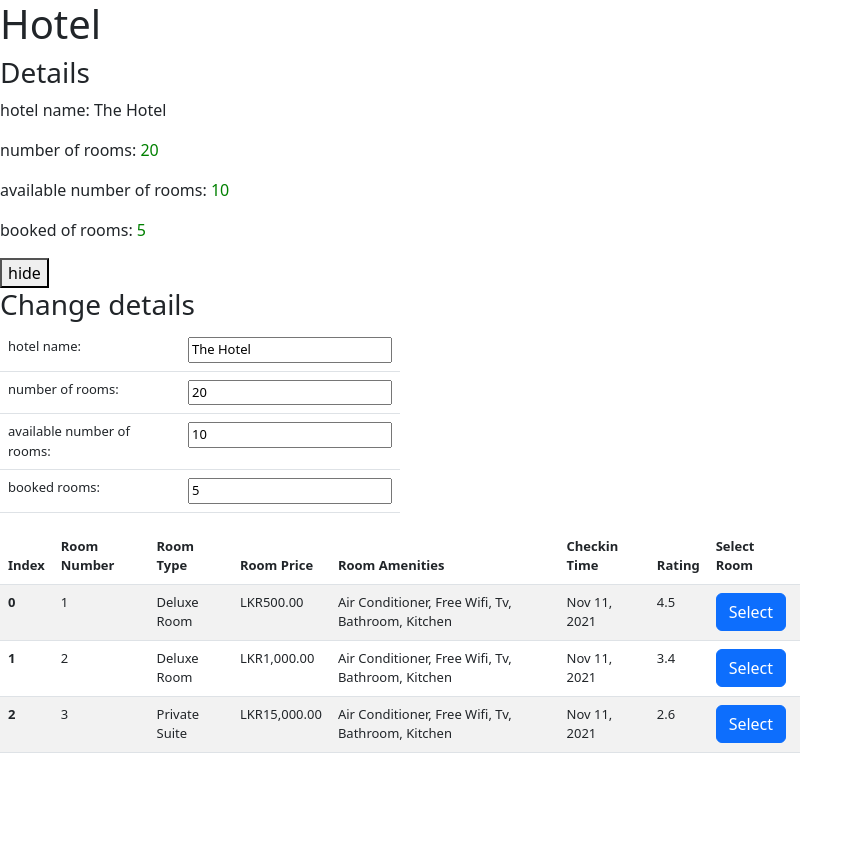
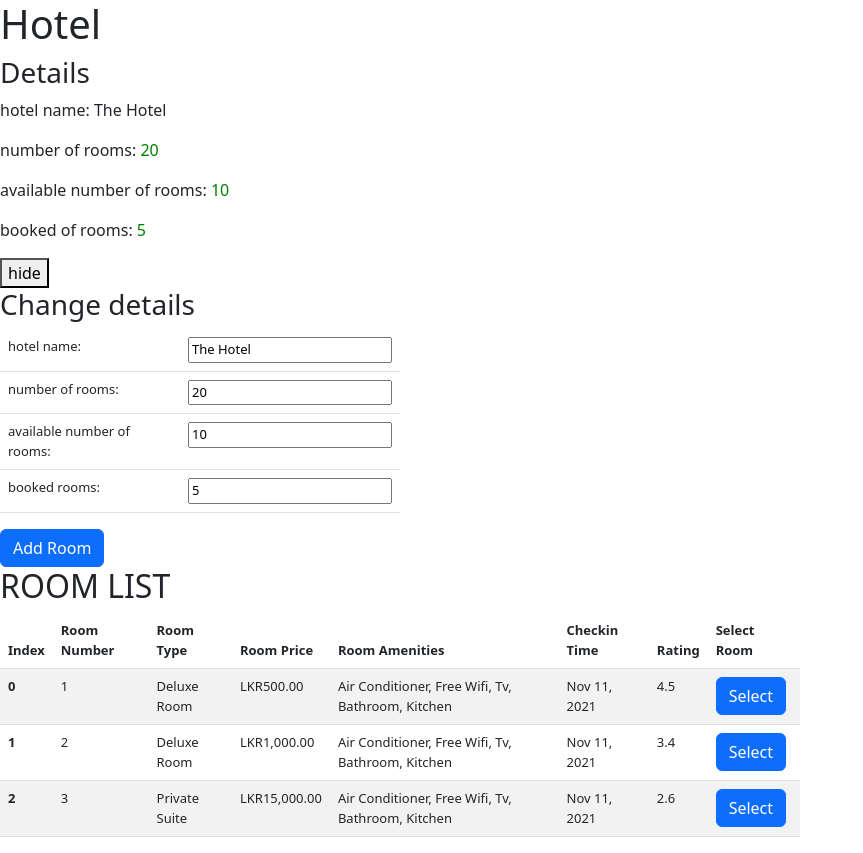
Before and after one commit to jdoit2670/hotel-inventory, an Angular app: page / in a window 1280 px wide. Shown: the whole page, without its empty margins (0-863 px from the left). Before the commit the page ends 800 px from the top, so only its background shows below. Built offline with nearby package versions, Linux system fonts and the light colour scheme.

Commit message:
change detection

```diff
--- a/src/app/rooms-list/rooms-list.component.html
+++ b/src/app/rooms-list/rooms-list.component.html
@@ -1,3 +1,4 @@
+<h2>{{ title }}</h2>
 <table id="table-2" class="table table-striped">
   <thead>
     <tr>
@@ -12,7 +13,7 @@
     </tr>
   </thead>
   <tbody>
-    <tr *ngFor="let room of roomList | slice : 0 : 3; let i = index">
+    <tr *ngFor="let room of roomList; let i = index">
       <th scope="row">{{ i }}</th>
       <td>{{ room.roomNumber }}</td>
       <td>{{ room.roomType }}</td>
--- a/src/app/rooms-list/rooms-list.component.ts
+++ b/src/app/rooms-list/rooms-list.component.ts
@@ -1,16 +1,33 @@
-import { Component, EventEmitter, Input, OnInit, Output } from '@angular/core';
+import {
+  ChangeDetectionStrategy,
+  Component,
+  EventEmitter,
+  Input,
+  OnChanges,
+  OnInit,
+  Output,
+  SimpleChanges,
+} from '@angular/core';
 import { RoomList } from '../rooms/rooms';
 
 @Component({
   selector: 'app-rooms-list',
   templateUrl: './rooms-list.component.html',
   styleUrls: ['./rooms-list.component.css'],
+  changeDetection: ChangeDetectionStrategy.OnPush,
 })
-export class RoomsListComponent implements OnInit {
+export class RoomsListComponent implements OnInit, OnChanges {
   @Input() roomList: RoomList[] = [];
+  @Input() title: string = '';
   @Output() selectedRoom = new EventEmitter<RoomList>();
-  constructor() { }
-  ngOnInit(): void { }
+  constructor() {}
+  ngOnChanges(changes: SimpleChanges): void {
+    console.log(changes);
+    if (changes['title']) {
+      this.title = changes['title'].currentValue.toUpperCase();
+    }
+  }
+  ngOnInit(): void {}
   selectRoom(room: RoomList) {
     this.selectedRoom.emit(room);
   }
--- a/src/app/rooms/rooms.component.html
+++ b/src/app/rooms/rooms.component.html
@@ -66,9 +66,14 @@
   </table>
 </div>
 
+<div>
+  <button class="btn btn-primary" (click)="addRoom()">Add Room</button>
+</div>
+
 <div *ngIf="rooms?.availableRooms">
   <app-rooms-list
     [roomList]="roomList"
+    [title]="title"
     (selectedRoom)="selectRoom($event)"
   ></app-rooms-list>
 </div>
--- a/src/app/rooms/rooms.component.ts
+++ b/src/app/rooms/rooms.component.ts
@@ -9,8 +9,10 @@ import { Room, RoomList } from './rooms';
 export class RoomsComponent implements OnInit {
   hotelName = 'The Hotel';
   hideDetails = false;
+  title = 'Room List';
   toggle = () => {
     this.hideDetails = !this.hideDetails;
+    this.title = 'Rooms Lists';
   };
   rooms: Room = {
     totalRooms: 20,
@@ -19,7 +21,7 @@ export class RoomsComponent implements OnInit {
   };
   roomList: RoomList[] = [];
 
-  constructor() { }
+  constructor() {}
   ngOnInit(): void {
     this.roomList = [
       {
@@ -59,4 +61,19 @@ export class RoomsComponent implements OnInit {
   selectRoom(room: RoomList) {
     this.selectedRoom = room;
   }
+
+  addRoom() {
+    const room: RoomList = {
+      roomNumber: 4,
+      roomType: 'Deluxe Room',
+      amenities: 'Air conditioner, free wifi, tv, bathroom, kitchen',
+      price: 500,
+      photos: 'image4',
+      checkinTime: new Date('11-Nov-2021'),
+      checkoutTime: new Date('12-Nov-2021'),
+      rating: 3.7,
+    };
+
+    this.roomList = [...this.roomList, room];
+  }
 }
```
